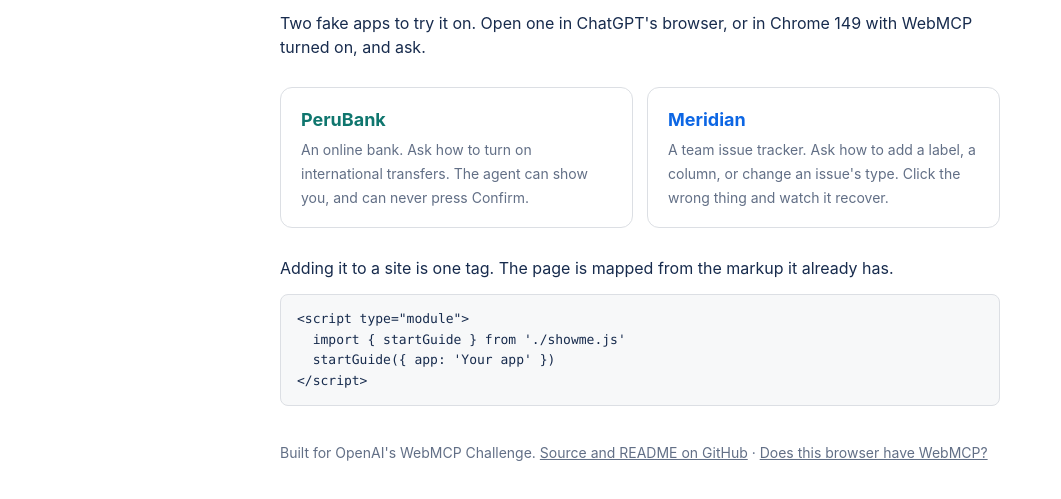
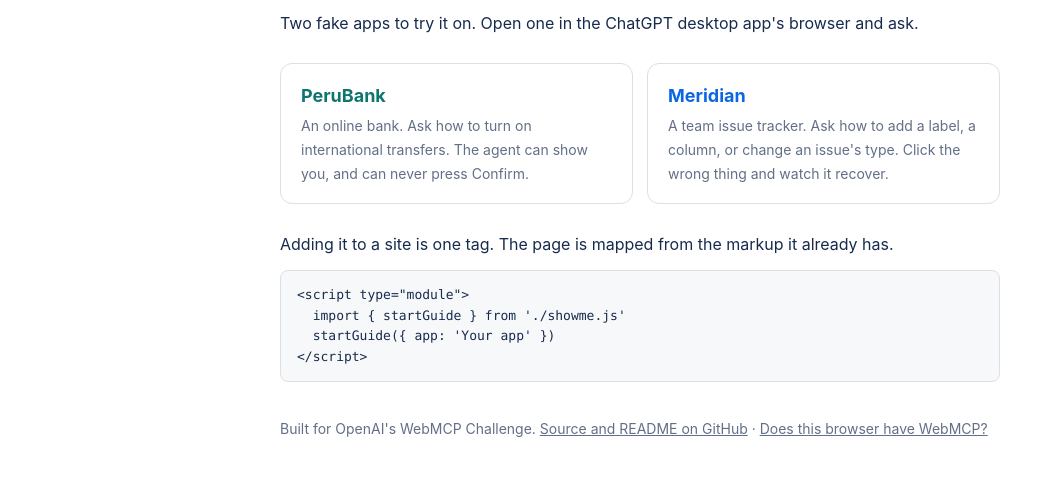
Before and after one commit to sergio-huanca/showme, a website: page index.html in a window 1280 px wide. Shown: the part 227-726 px from the top of the page, without its empty margins (0-1061 px from the left). Drawn offline with Linux system fonts and the light colour scheme.

Commit message:
The landing page points only at the ChatGPT browser

```diff
--- a/index.html
+++ b/index.html
@@ -27,7 +27,7 @@
 <main>
   <h1>ShowMe <small>your agent points, you click</small></h1>
   <p>Where did they hide that setting? Ask your agent, and the site lights up where to click next, on your own screen, one step at a time. You do every click. The site decides which steps an agent may never do for you.</p>
-  <p>Two fake apps to try it on. Open one in ChatGPT's browser, or in Chrome 149 with WebMCP turned on, and ask.</p>
+  <p>Two fake apps to try it on. Open one in the ChatGPT desktop app's browser and ask.</p>
   <div class="demos">
     <a class="bank" href="bank/"><b>PeruBank</b><span>An online bank. Ask how to turn on international transfers. The agent can show you, and can never press Confirm.</span></a>
     <a class="tracker" href="meridian/"><b>Meridian</b><span>A team issue tracker. Ask how to add a label, a column, or change an issue's type. Click the wrong thing and watch it recover.</span></a>
```
